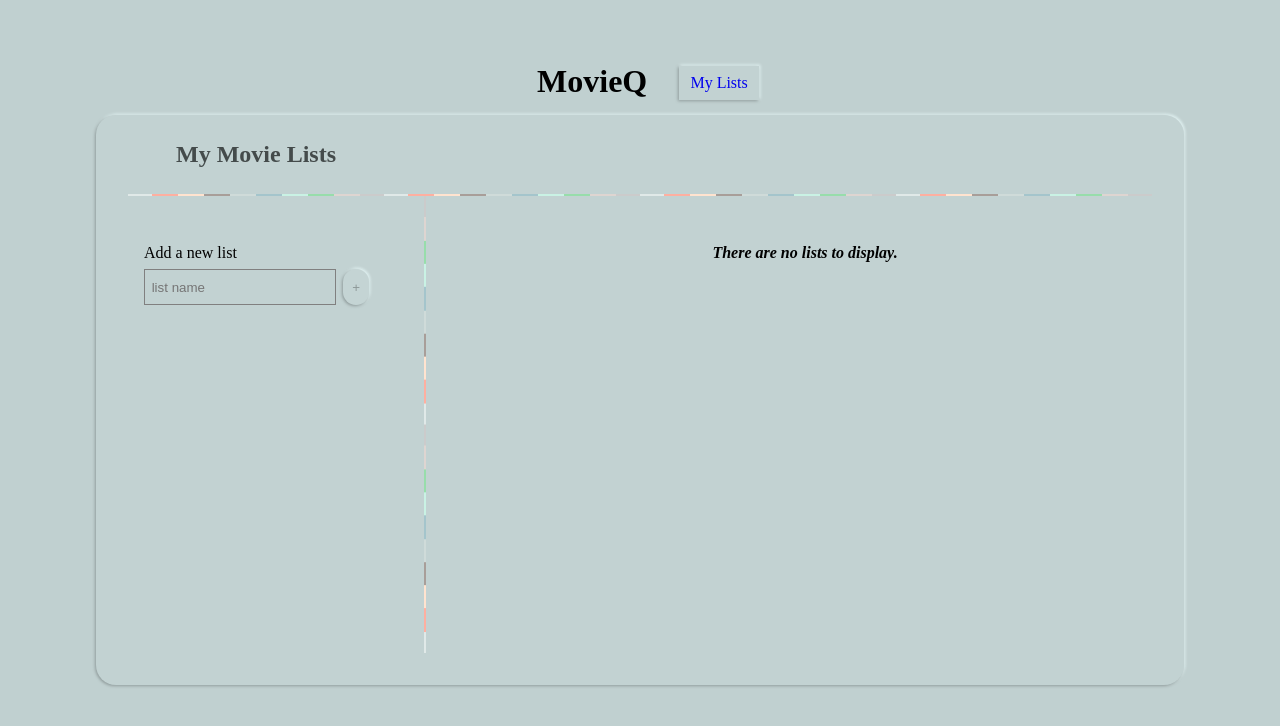
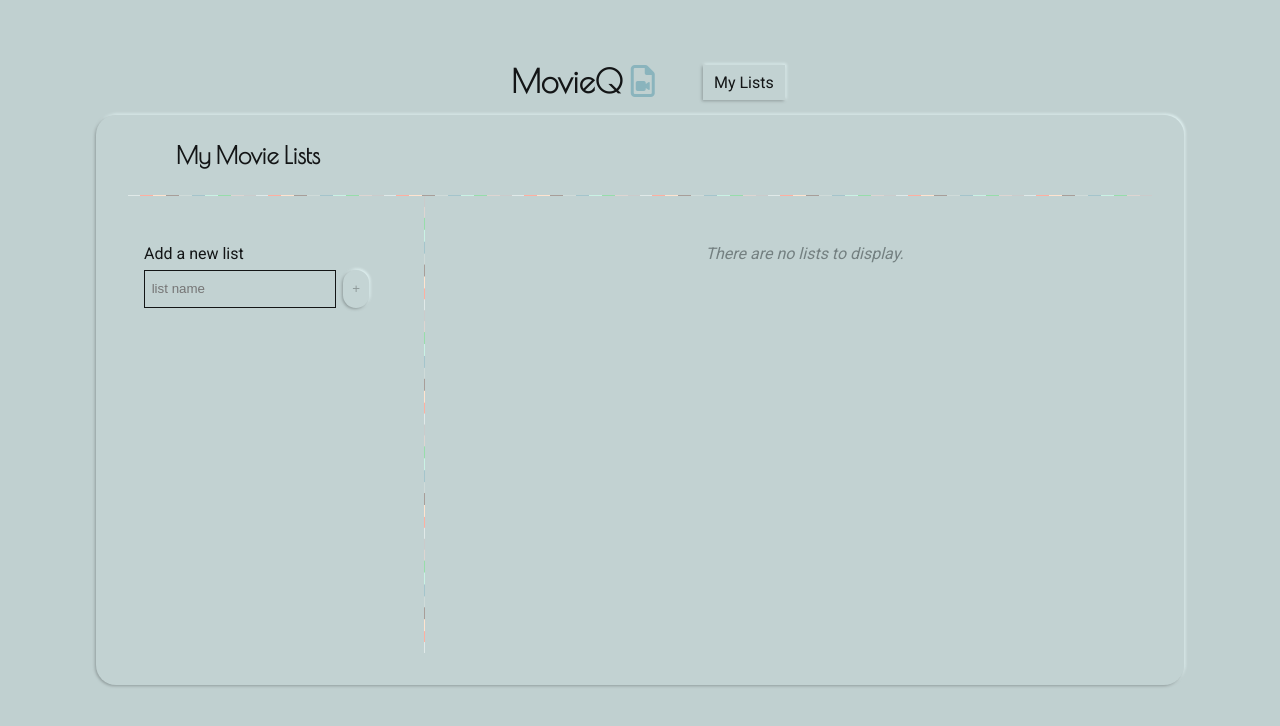
Before and after one commit to sstampher/Movies-List, an Angular app: page /lists in a window 1280 px wide. Shown: the top 726 px of the page. Built offline with nearby package versions, Linux system fonts and the light colour scheme.

Commit message:
fonts and text stylimg done

```diff
--- a/src/app/app.component.html
+++ b/src/app/app.component.html
@@ -2,7 +2,7 @@
 <div class="container">
 
   <header>
-    <h1 class="app-title">MovieQ</h1>
+    <h1 class="app-title">MovieQ<i class="far fa-file-video icon"></i></h1>
     <nav>
       <ul class="nav-items">
         <li class="nav-item"><a class="nav-link" routerLink="/lists">My Lists</a></li>
--- a/src/app/app.component.scss
+++ b/src/app/app.component.scss
@@ -25,6 +25,7 @@
       justify-content: space-between;
       align-items: flex-start;
       padding: 1em;
+      border-bottom: 1px dotted $main-text;
     }
   }
   main {
@@ -42,9 +43,14 @@
 /*.......... Content ..........*/
 
 .app-title {
-  margin-right: 1em;
+  margin-right: 1.5em;
   margin-left: .5em;
   white-space: nowrap;
+}
+
+.icon {
+  padding-left: .25em;
+  color: darken($grad7, 8%);
 }
 
 .nav-items {
@@ -53,12 +59,14 @@
     list-style: none;
     & .nav-link {
       display: block;
+      color: $dark-text;
       text-decoration: none;
       padding: 0.5em .7em;
       white-space: nowrap;
       @include neumorphism(0px, $background);
       &:hover {
         @include neumorphism-invert(0px, $background-darkest);
+        color: $danger;
       }
     }
   }
--- a/src/app/list-detail/list-detail.component.html
+++ b/src/app/list-detail/list-detail.component.html
@@ -45,7 +45,7 @@
   </div>
 
   <div class="view">
-      <h4 class="no-lists" *ngIf="list[0].movies.length === 0"><em>There are no movies to display.</em></h4>
+      <p class="no-lists" *ngIf="list[0].movies.length === 0">There are no movies to display.</p>
     <ul class="movies-list">
       <li [ngClass]="{
         unwatched:
--- a/src/app/list-detail/list-detail.component.scss
+++ b/src/app/list-detail/list-detail.component.scss
@@ -89,7 +89,7 @@
 .form {
   margin: 3em 3em 1em;
   @media (max-width: $tablet) {
-    margin:0;
+    margin-top: .7em;
   }
   &.edit{
     margin: 0;
@@ -102,10 +102,11 @@
 .no-lists {
   margin-top: 1em;
     font-style: italic;
+    color: $main-text;
 }
 
 .movies-list {
-  width: 68%;
+  width: 88%;
   margin-right: auto;
   margin-left: auto;
   & .movie {
@@ -122,7 +123,8 @@
       flex-direction: column;
       padding: 0;
     }
-    &.watched {     @include neumorphism-invert(20px, $background-dark);
+    &.watched {
+      @include neumorphism-invert(20px, $background-dark);
       &:hover {
         @include neumorphism-invert(20px, $background-dark);
       }
--- a/src/app/list/list.component.html
+++ b/src/app/list/list.component.html
@@ -40,11 +40,11 @@
   </div>
 
   <div class="content">
-      <h4 *ngIf="lists.length === 0" class="no-lists">There are no lists to display.</h4>
+      <p *ngIf="lists.length === 0" class="no-lists">There are no lists to display.</p>
     <ul class="view-lists">
       <li class="item" *ngFor="let list of lists">
         <div class="description">
-          <h3 class="list-name">{{ list.name }}</h3>
+          <p class="list-name">{{ list.name }}</p>
           <p class="counter">
             {{ watchedCounter(list.name) }} of
             {{ movieCounter(list.name) }} movies watched.
--- a/src/app/list/list.component.scss
+++ b/src/app/list/list.component.scss
@@ -37,7 +37,7 @@
     justify-content: left;
     align-items: center;
     color: $dark-text;
-    border-bottom: 2px dotted $main-text;
+    border-bottom: 1px dotted $main-text;
     margin-right: 2em;
     margin-left: 2em;
     @include border-gradient(right, 8);
@@ -54,7 +54,7 @@
     justify-content: top;
     align-items: center;
     margin-bottom: 2em;
-    border-right: 2px dotted $main-text;
+    border-right: 1px dotted $main-text;
     @include border-gradient(top, 4);
     @media (max-width: $tablet) {
       justify-content: center;
@@ -93,13 +93,14 @@
 .form {
   margin: 3em 3em 1em;
   @media (max-width: $tablet) {
-    margin:0;
+    margin-top: .7em;
   }
 }
 
 .no-lists {
     margin-top: 1em;
     font-style: italic;
+    color: $main-text;
 }
 
 .view-lists {
@@ -107,15 +108,15 @@
   margin-right: auto;
   margin-left: auto;
   & .item {
+    display: flex;
+    align-items: center;
+    justify-content: space-between;
+    flex-wrap: wrap;
     background-color: $background-light;
     list-style: none;
     margin-top: 1em;
     margin-bottom: 1em;
     padding: 1em 2em;
-    display: flex;
-    align-items: center;
-    justify-content: space-between;
-    flex-wrap: wrap;
     @include neumorphism(20px, $background-light);
     @media (max-width: $phone) {
       flex-direction: column;
@@ -128,9 +129,11 @@
       }
       & .list-name {
         margin-bottom: .3em;
+        font-size: 1.2em;
       }
       & .counter {
         font-style: italic;
+        color: $main-text;
         @media (max-width: $phone) {
           text-align: center;
         }
--- a/src/index.html
+++ b/src/index.html
@@ -1,6 +1,8 @@
 <!doctype html>
 <html lang="en">
 <head>
+  <script src="https://kit.fontawesome.com/77e60c927a.js" crossorigin="anonymous"></script>
+  <link href="https://fonts.googleapis.com/css?family=Open+Sans|Poiret+One|Roboto&display=swap" rel="stylesheet">
   <meta charset="utf-8">
   <meta name="viewport" content="width=device-width, user-scalable=0">
   <title>MoviesList</title>
--- a/src/styles.scss
+++ b/src/styles.scss
@@ -5,6 +5,8 @@
 body {
     background-color: $background-dark;
     box-sizing: border-box;
+    font-family: 'Roboto', sans-serif;
+    color: $dark-text;
     @media (max-width: $tablet) {
       background-color: $background;
     }
@@ -13,6 +15,11 @@ body {
 * {
     margin: 0;
     padding: 0;
+}
+
+h1, h2, h3 {
+  color: $dark-text;
+  font-family: 'Poiret One', serif;
 }
 
 button {
@@ -30,8 +37,8 @@ button {
 }
 
 input {
-    background: none;
-    border: 1.5px solid grey;
+    background-color: transparent;
+    border: 1.4px solid $dark-text;
     padding: .5em;
     border-radius: 0px;
     &:focus {
@@ -60,6 +67,7 @@ input {
     & .label {
       grid-area: label;
       margin-bottom: 0.4em;
+
     }
     & .input {
       grid-area: input;
--- a/src/variables.scss
+++ b/src/variables.scss
@@ -5,7 +5,7 @@ $background-dark: darken($background, .8%);
 $background-light: lighten($background, .8%);
 $background-darkest: darken($background, 2%);
 $main-text: rgb(116, 128, 129);
-$dark-text: darken($main-text, 20%);
+$dark-text: darken($main-text, 40%);
 $danger:  rgb(252, 102, 72);
 
 $grad1: rgb(199, 212, 192);
```
